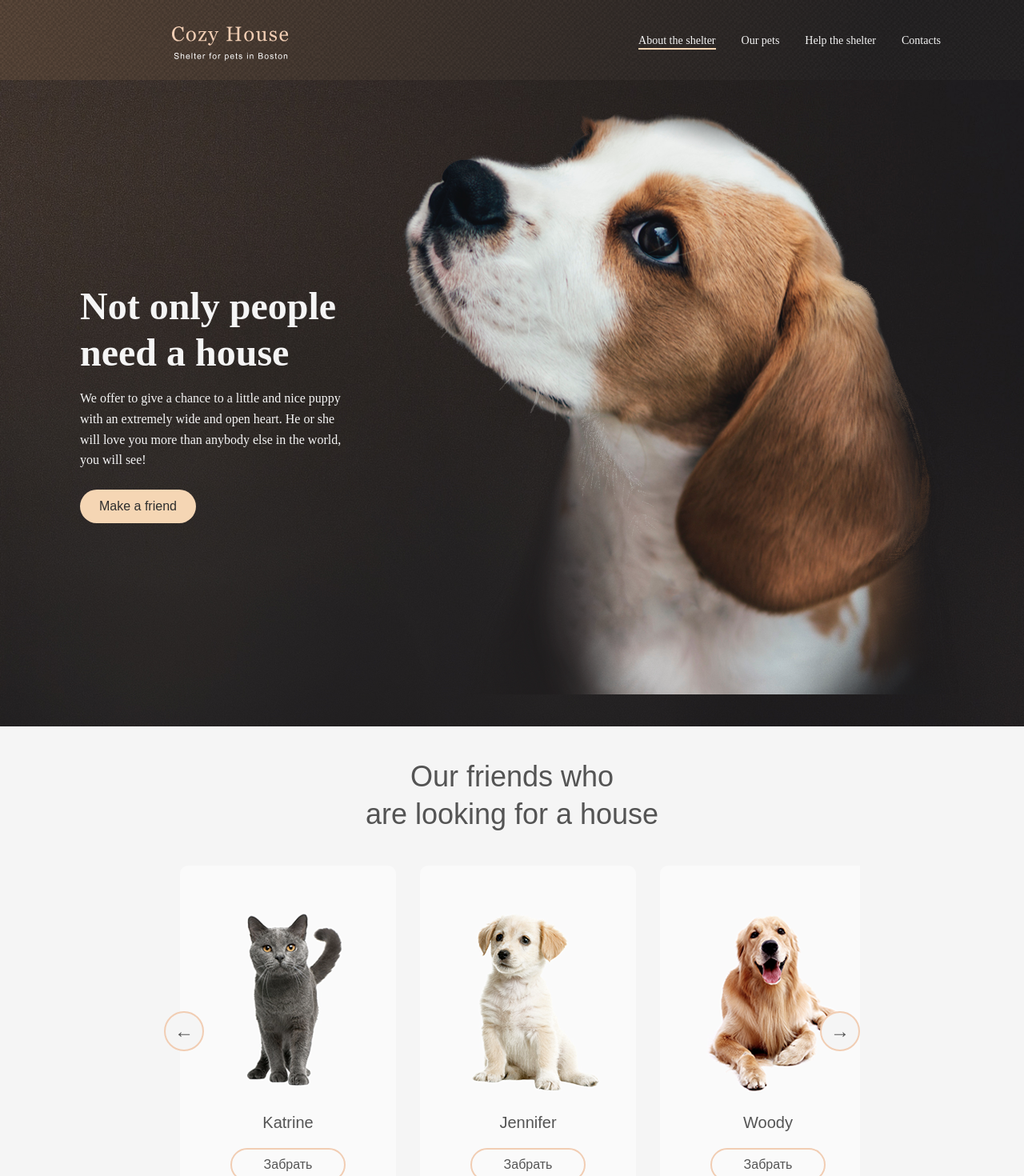
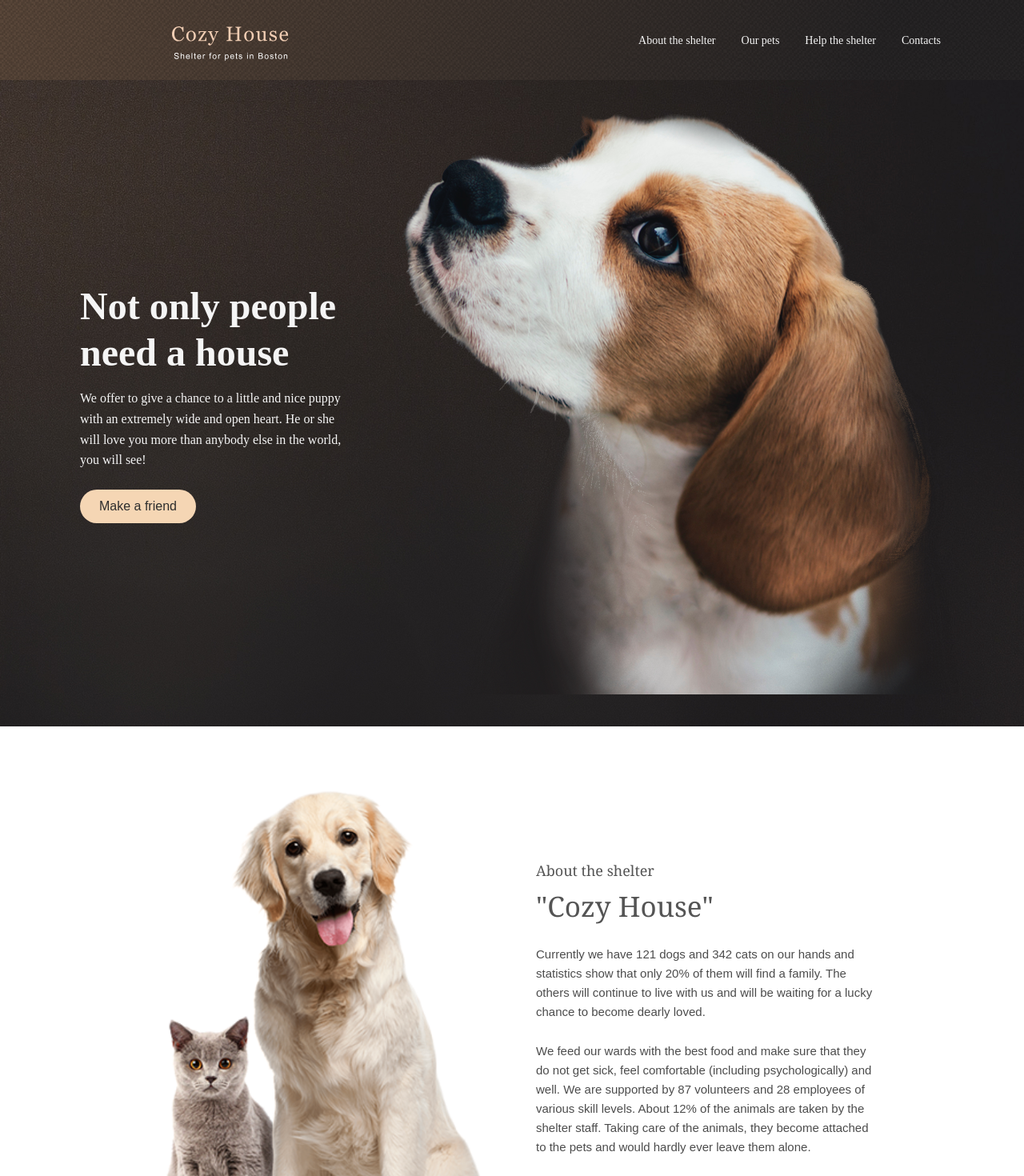
Before and after one commit to Samadcloud8999/produkt, a React (Vite) app: page / in a window 1280 px wide. Shown: the top 1470 px of the page at 80% size. Built offline with nearby package versions, Linux system fonts and the light colour scheme.

Commit message:
commit name

```diff
--- a/src/App.jsx
+++ b/src/App.jsx
@@ -10,7 +10,7 @@ function App() {
   return (
     <>
       <MyRoutes />
-      {/* <About /> */}
+       <About />
       <Slaider />
       <Shop />
       <Aboutdog />
--- a/src/components/Header/Header.jsx
+++ b/src/components/Header/Header.jsx
@@ -1,4 +1,4 @@
-import React from "react";
+import React, { useState } from "react"; // Import useState
 import logo from "../../assets/icons/Logo.svg";
 import Hdrcss from "./Header.module.css";
 import texture from "../../assets/img/texture.png";
@@ -7,19 +7,27 @@ import dog from "../../assets/img/dog.png";
 import { Link } from "react-router-dom";
 
 const navItems = [
-  { label: "About the shelter", href: "/about" },
-  { label: "Our pets", href: "/pets" },
-  { label: "Help the shelter", href: "/help" },
-  { label: "Contacts", href: "/contacts" },
+  { label: "About the shelter", to: "/about" },
+  { label: "Our pets", to: "/our" },
+  { label: "Help the shelter", to: "/helps" },
+  { label: "Contacts", to: "/contacts" },
 ];
 
 export const Header = () => {
+  // State to track the active nav item
+  const [activeItem, setActiveItem] = useState(null);
+
+  // Function to handle nav item click
+  const handleNavClick = (index) => {
+    setActiveItem(index);
+  };
+
   return (
     <header
       className={Hdrcss.header}
-      style={{ backgroundImage: `url(${texture})` }}
+      style={{ backgroundImage: `url(${texture})` }} // Исправленный синтаксис
     >
-      <div className={`${Hdrcss.container} ${Hdrcss.headerTop}`}>
+      <div className={`${Hdrcss.container} ${Hdrcss.headerTop}`}> {/* Исправлено объединение классов */}
         <div className={Hdrcss.branding}>
           <img src={logo} alt="Cozy House Logo" className={Hdrcss.logo} />
         </div>
@@ -30,10 +38,14 @@ export const Header = () => {
               <li
                 key={index}
                 className={`${Hdrcss.navItem} ${
-                  index === 0 ? Hdrcss.active : ""
-                }`}
+                  activeItem === index ? Hdrcss.active : ""
+                }`} // Условное добавление активного класса
               >
-                <Link to={item.href} className={Hdrcss.navLink}>
+                <Link
+                  to={item.to}
+                  className={Hdrcss.navLink}
+                  onClick={() => handleNavClick(index)}
+                >
                   {item.label}
                 </Link>
               </li>
@@ -44,7 +56,7 @@ export const Header = () => {
 
       <div
         className={Hdrcss.banner}
-        style={{ backgroundImage: `url(${background})` }}
+        style={{ backgroundImage: `url(${background})` }} // Исправленный синтаксис
       >
         <div className={`${Hdrcss.container} ${Hdrcss.bannerContent}`}>
           <div className={Hdrcss.bannerText}>
--- a/src/components/Header/Header.module.css
+++ b/src/components/Header/Header.module.css
@@ -52,20 +52,15 @@
   position: absolute;
   left: 0;
   bottom: 0;
-  width: 0%;
+  width: 0;
   height: 2px;
   background-color: #f5d6b4;
   transition: width 0.3s ease;
 }
 
-.navItem a:hover::after {
-  width: 100%;
-}
-
 .navItem.active a::after {
   width: 100%;
 }
-
 
 .navItem a:hover {
   opacity: 0.8;
```
